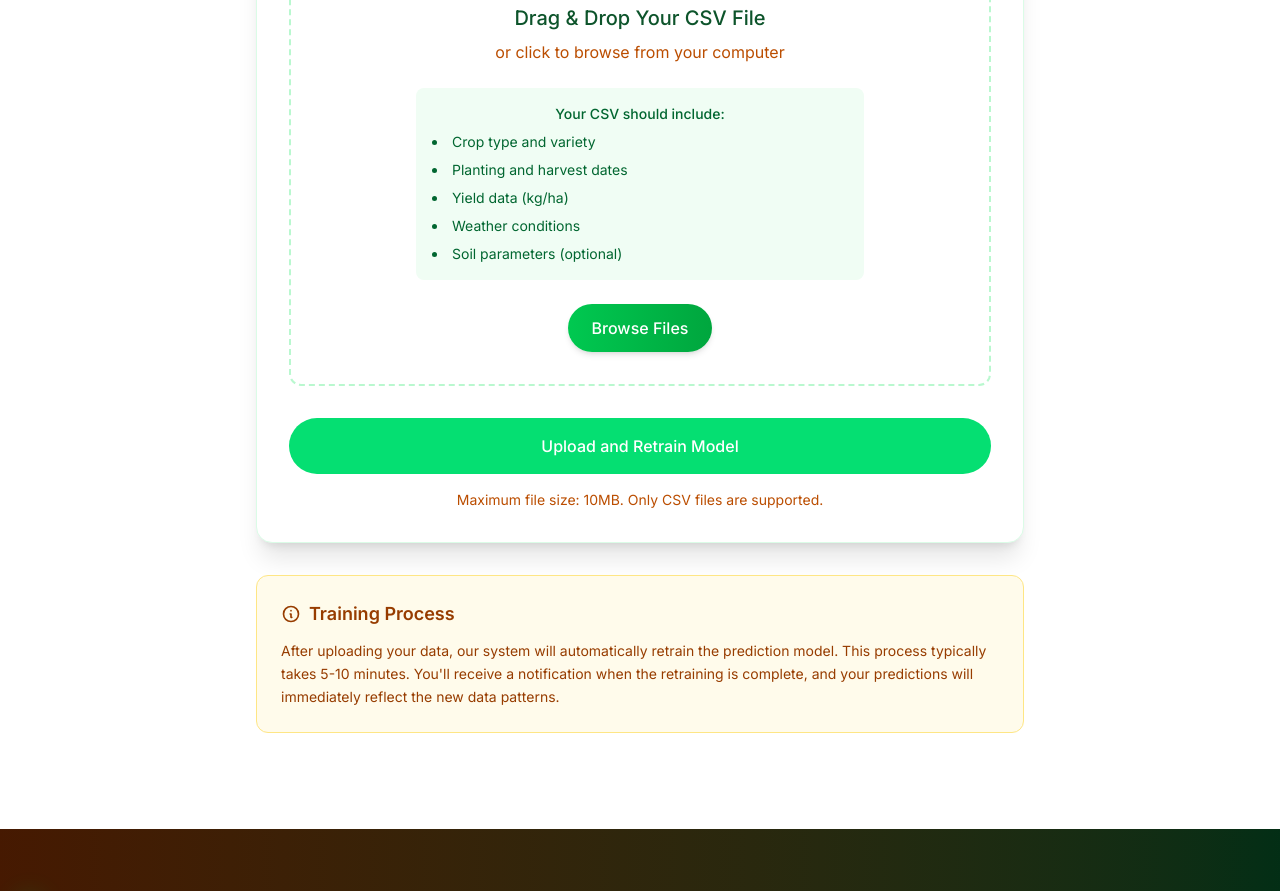
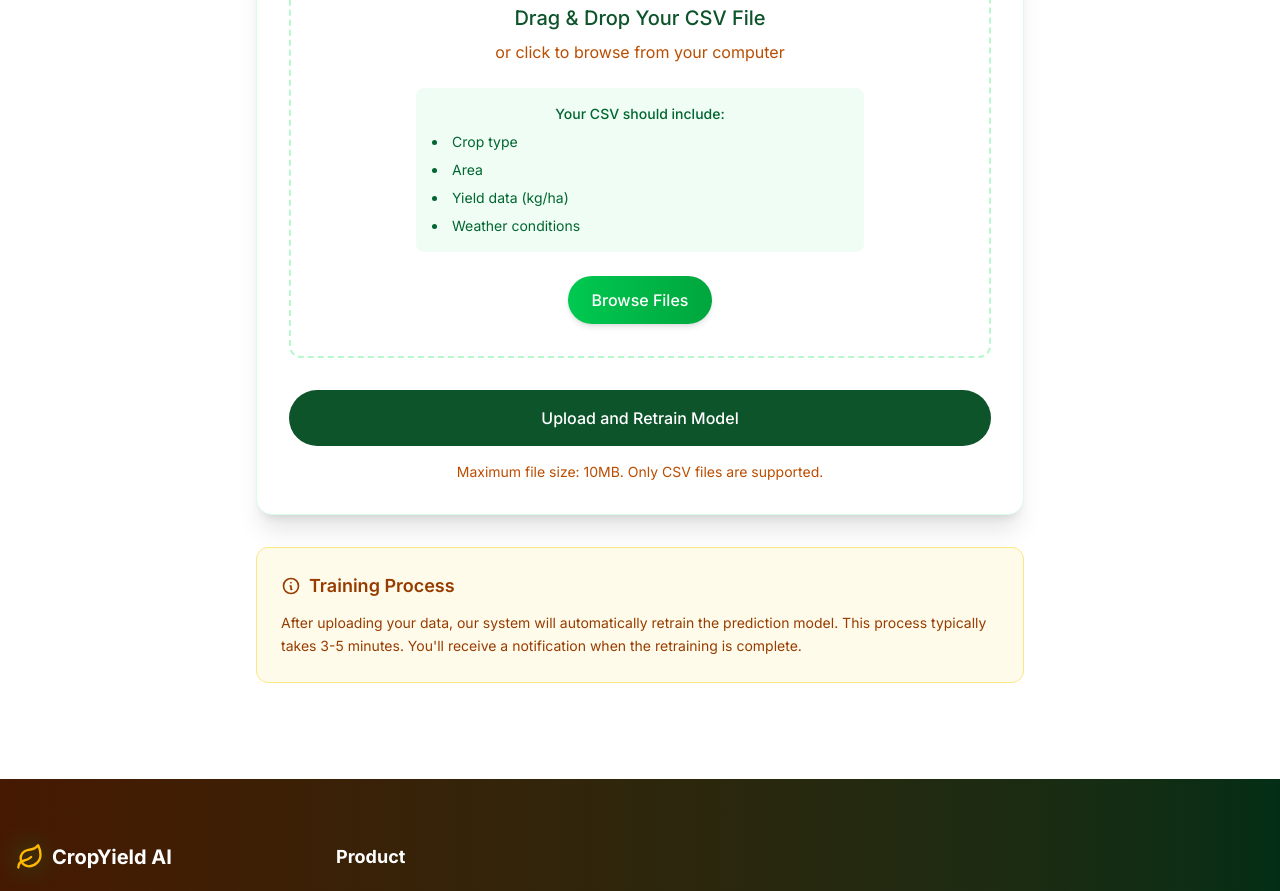
Before and after one commit to lilika67/SmartGwiza-system, a Next.js app: page / in a window 1280 px wide. Shown: the part 3000-3891 px from the top of the page. Built offline with nearby package versions, Linux system fonts and the light colour scheme.

Commit message:
fixed some errors

```diff
--- a/package.json
+++ b/package.json
@@ -4,7 +4,6 @@
   "private": true,
   "scripts": {
     "dev": "next dev --turbopack",
-    "build": "next build",
     "start": "next start",
     "lint": "next lint"
   },
--- a/src/app/page.js
+++ b/src/app/page.js
@@ -856,7 +856,7 @@ export default function Home() {
           <div className="max-w-3xl mx-auto">
             <div className="text-center mb-16">
               <div className="relative mb-6">
-                <h2 className="text-3xl md:text-5xl font-bold text-green-900 dark:text-green-400 relative z-10">
+                <h2 className="text-3xl md:text-5xl font-bold text-green-900 dark:text-green-800 relative z-10">
                   Upload Training Data
                 </h2>
                 <div className="absolute -bottom-3 left-1/2 transform -translate-x-1/2 w-24 h-1.5 bg-gradient-to-r from-green-500 to-green-600 rounded-full"></div>
@@ -873,7 +873,7 @@ export default function Home() {
                 <div
                   className={`border-2 border-dashed rounded-xl ${
                     isDragging
-                      ? "border-green-500 bg-green-50 dark:bg-green-900/30"
+                      ? "border-green-900 bg-green-50 dark:bg-green-900/30"
                       : "border-green-200 dark:border-green-800"
                   } ${error ? "border-red-300 dark:border-red-800" : ""} transition-colors duration-200`}
                   onDragOver={handleDragOver}
@@ -918,7 +918,7 @@ export default function Home() {
                       </div>
                     ) : (
                       <div>
-                        <h3 className="text-xl font-medium text-green-900 dark:text-green-300 mb-2">
+                        <h3 className="text-xl font-medium text-green-900  mb-2">
                           Drag & Drop Your CSV File
                         </h3>
                         <p className="text-amber-700 dark:text-amber-300 mb-6">or click to browse from your computer</p>
@@ -926,11 +926,11 @@ export default function Home() {
                         <div className="bg-green-50 dark:bg-green-900/30 p-4 rounded-lg text-sm text-green-800 dark:text-green-300 mb-6 max-w-md mx-auto">
                           <p className="font-medium mb-2">Your CSV should include:</p>
                           <ul className="list-disc list-inside mt-1 space-y-2 text-left">
-                            <li>Crop type and variety</li>
-                            <li>Planting and harvest dates</li>
+                            <li>Crop type</li>
+                            <li>Area</li>
                             <li>Yield data (kg/ha)</li>
                             <li>Weather conditions</li>
-                            <li>Soil parameters (optional)</li>
+
                           </ul>
                         </div>
 
@@ -972,8 +972,8 @@ export default function Home() {
                     disabled={!file || isUploading}
                     className={`w-full py-4 px-6 rounded-full font-medium text-white transition-all duration-300 ${
                       !file || isUploading
-                        ? "bg-green-400 dark:bg-green-700 cursor-not-allowed"
-                        : "bg-gradient-to-r from-green-500 to-green-600 hover:from-green-600 hover:to-green-700 transform hover:scale-[1.02] shadow-md hover:shadow-green-500/30"
+                        ? "bg-green-900  cursor-not-allowed"
+                        : "bg-gradient-to-r from-green-900 hover:from-green-600 hover:to-green-700 transform hover:scale-[1.02] shadow-md hover:shadow-green-500/30"
                     }`}
                   >
                     {isUploading ? (
@@ -1032,8 +1032,7 @@ export default function Home() {
               </h3>
               <p className="text-sm leading-relaxed">
                 After uploading your data, our system will automatically retrain the prediction model. This process
-                typically takes 5-10 minutes. You'll receive a notification when the retraining is complete, and your
-                predictions will immediately reflect the new data patterns.
+                typically takes 3-5 minutes. You'll receive a notification when the retraining is complete.
               </p>
             </div>
           </div>
@@ -1051,14 +1050,6 @@ export default function Home() {
             >
               <X className="h-6 w-6" />
             </button>
-
-            {/* <div className="mb-6 text-center">
-              <div className="h-16 w-16 bg-gradient-to-br from-green-100 to-green-200 dark:from-green-900 dark:to-green-800 rounded-full flex items-center justify-center text-green-600 dark:text-green-400 mx-auto mb-4">
-                <BarChart3 size={28} />
-              </div>
-              <h2 className="text-2xl font-bold text-green-900 dark:text-green-300">Predict Your Crop Yield</h2>
-              <p className="text-amber-700 dark:text-amber-300 mt-2">Enter your farming details below</p>
-            </div> */}
 
             <form ref={formRef} onSubmit={handleSubmit} className="space-y-4">
               <div>
@@ -1102,7 +1093,7 @@ export default function Home() {
                       "Sorghum",
                       "Soybeans",
                       "Wheat",
-                      "Cassava",
+
                       "Sweet potatoes",
                       "Plantains",
                       "Yams",
```
